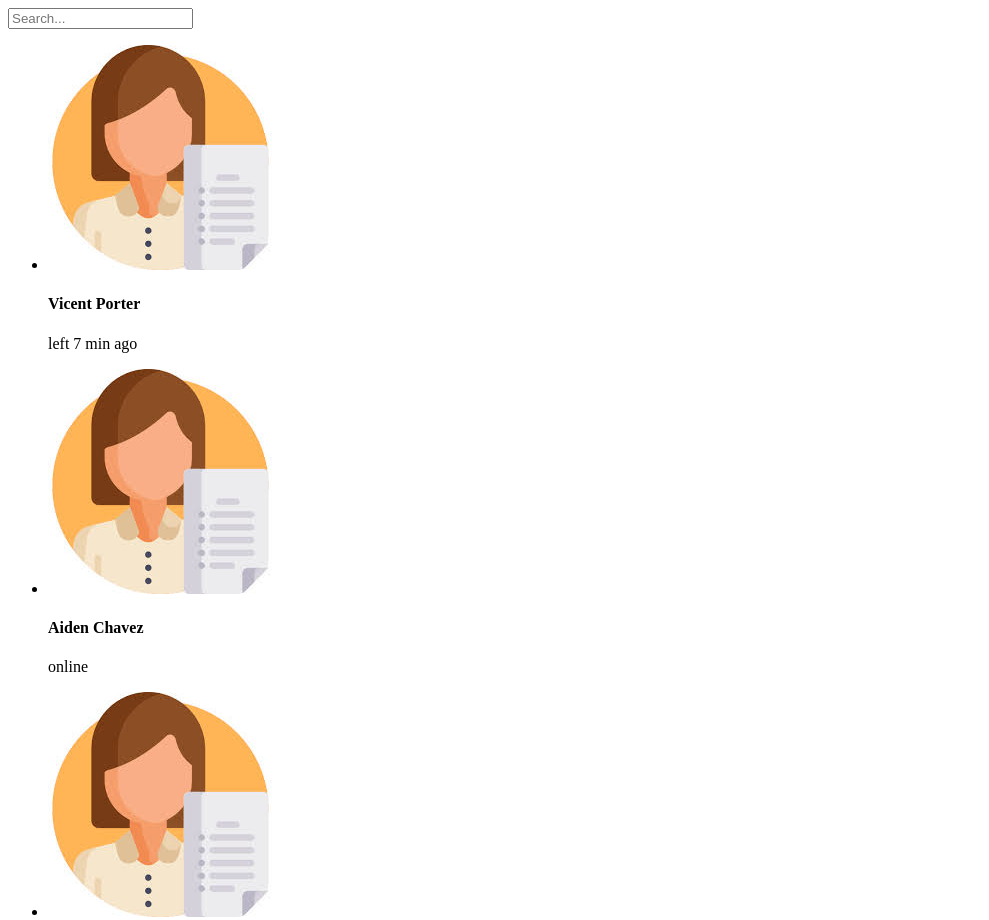
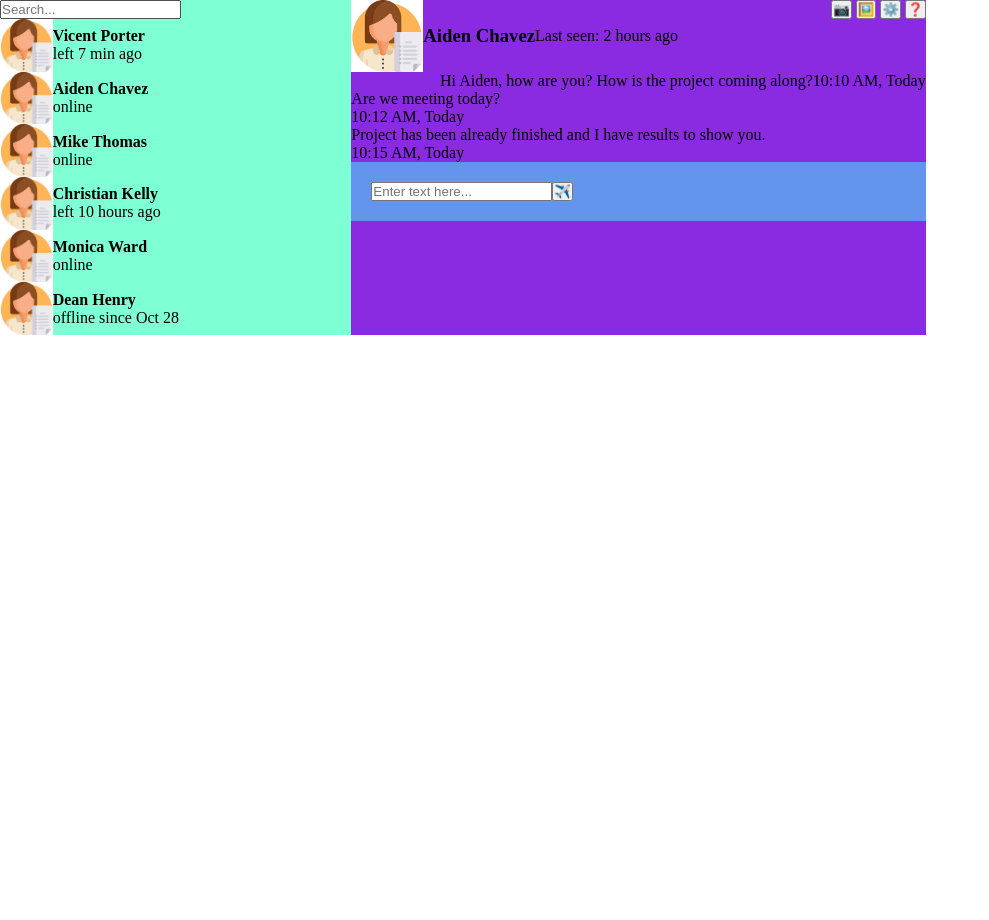
Before and after one commit to luisinavinuela/Trabajo-Practico-Agosto, a plain HTML site: page index.html in a window 1280 px wide. Shown: the top 920 px of the page, without its empty margins (0-989 px from the left). After the commit the page ends 800 px from the top, so only its background shows below. Drawn offline with Linux system fonts and the light colour scheme.

Commit message:
creacion del css e inicio de maquetacion

```diff
--- a/index.html
+++ b/index.html
@@ -4,6 +4,7 @@
     <meta charset="UTF-8">
     <meta name="viewport" content="width=, initial-scale=1.0">
     <title>Trabajo Practico n1</title>
+    <link rel="stylesheet" href="style.css">
 </head>
 <body>
     <aside>
@@ -54,7 +55,7 @@
         </ul>
     </aside>
 <main class="chat">
-    <section>
+    <section class="chat-message-header">
         <div class="chat-header">
             <img src="avatar.jpeg" alt="imagen de perfil">
           <h3>Aiden Chavez</h3>
--- /dev/null
+++ b/style.css
@@ -0,0 +1,44 @@
+* {
+    box-sizing: border-box;
+    margin: 0;
+    padding: 0;
+}
+
+body {display: flex;}
+aside{
+    background-color: aquamarine;
+    background-size: contain;
+}
+li {
+    display: flex;
+    align-items: center;
+}
+.contact img {
+    width: 15%;
+}
+main  {
+    background-color: blueviolet;
+background-size: contain;
+
+}
+.chat-header {
+    display: flex;
+    align-items: center;
+}
+
+.chat-header img  {
+    width: 15%;
+}
+.chat-message-header {
+    display: flex;}
+
+.message-sent {
+display: flex;
+justify-content: end;
+}
+.chat-footer {
+        background-color:cornflowerblue;
+        padding: 20px;
+        display: flex;
+        justify-content: start;
+}
```
